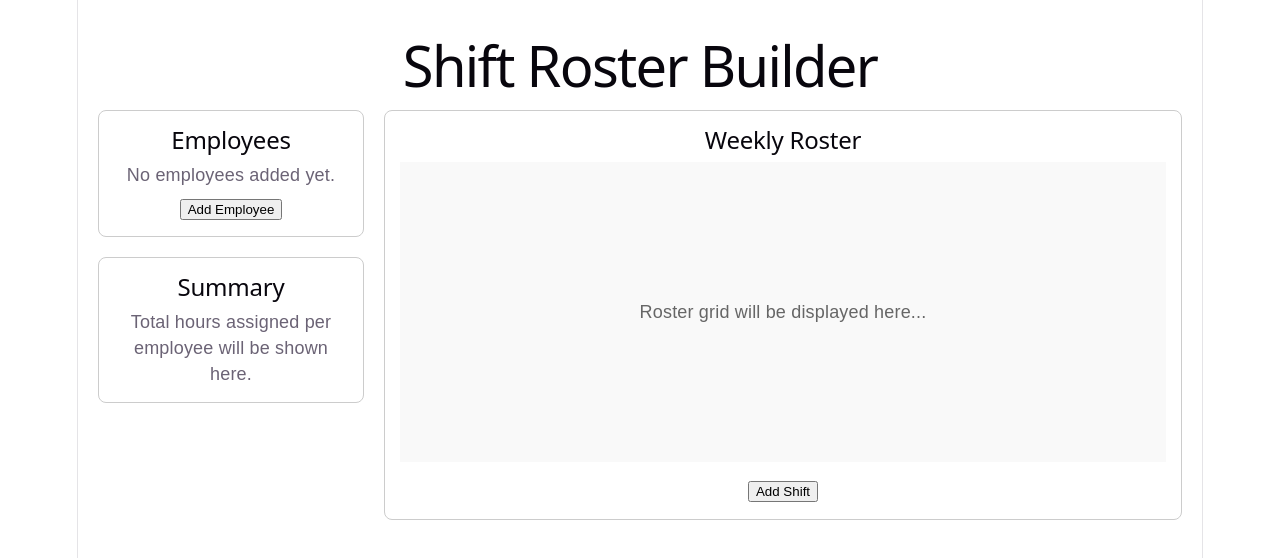
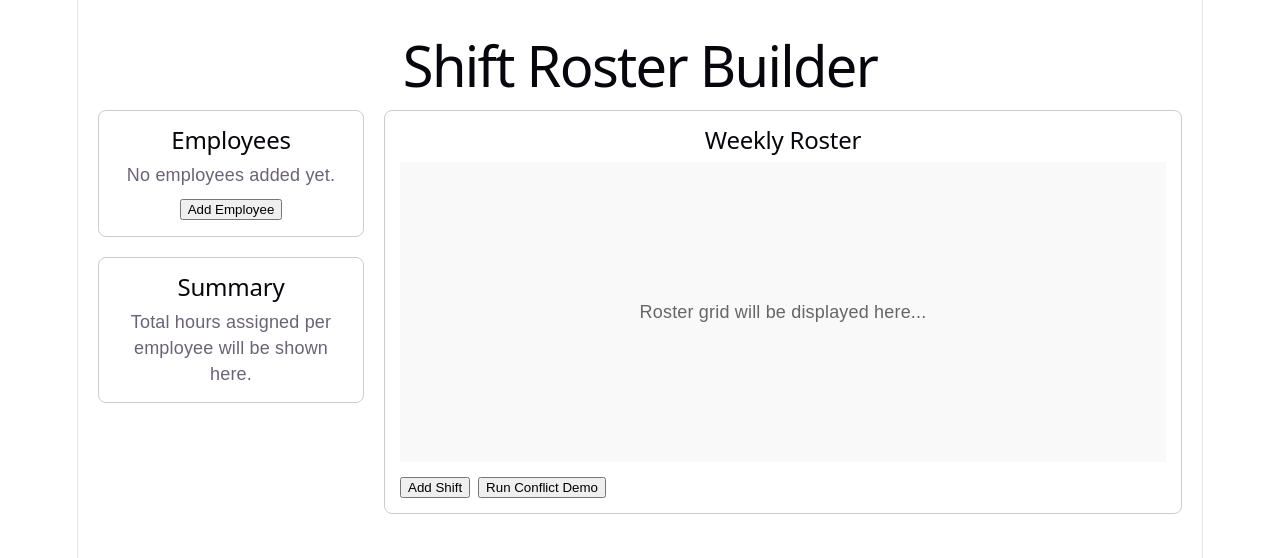
Before and after one commit to KL838/Shift-Roster-Builder, a React (Vite) app: page / in a window 1280 px wide. Shown: the top 558 px of the page. Built offline with nearby package versions, Linux system fonts and the light colour scheme.

Commit message:
Add conflict detection logic function

```diff
--- a/src/App.tsx
+++ b/src/App.tsx
@@ -1,5 +1,6 @@
 import React, { useState } from 'react';
 import type { Employee, Shift } from './types';
+import { detectConflicts } from './utils/conflicts';
 import './App.css';
 
 function App() {
@@ -40,7 +41,26 @@ function App() {
           <div className="grid-container" style={{ minHeight: '300px', backgroundColor: '#f9f9f9', display: 'flex', alignItems: 'center', justifyContent: 'center', marginBottom: '15px' }}>
             <p style={{ color: '#666' }}>Roster grid will be displayed here...</p>
           </div>
-          <button>Add Shift</button>
+          <div style={{ display: 'flex', gap: 8 }}>
+            <button>Add Shift</button>
+            <button onClick={() => {
+              const sampleShifts: Shift[] = [
+                { id: 's1', employeeId: 'e1', role: 'Cashier', day: 'Monday', startTime: '09:00', endTime: '13:00' },
+                { id: 's2', employeeId: 'e1', role: 'Cashier', day: 'Monday', startTime: '12:00', endTime: '16:00' },
+                { id: 's3', employeeId: 'e1', role: 'Cashier', day: 'Tuesday', startTime: '09:00', endTime: '17:00' },
+                { id: 's4', employeeId: 'e1', role: 'Cashier', day: 'Wednesday', startTime: '09:00', endTime: '17:00' },
+                { id: 's5', employeeId: 'e1', role: 'Cashier', day: 'Thursday', startTime: '09:00', endTime: '17:00' },
+                { id: 's6', employeeId: 'e1', role: 'Cashier', day: 'Friday', startTime: '09:00', endTime: '17:00' },
+                { id: 's7', employeeId: 'e1', role: 'Cashier', day: 'Saturday', startTime: '09:00', endTime: '17:00' },
+                { id: 's8', employeeId: 'e2', role: 'Cook', day: 'Monday', startTime: '08:00', endTime: '12:00' },
+              ];
+              const conflicts = detectConflicts(sampleShifts);
+              // log to browser console (open DevTools to inspect)
+              // eslint-disable-next-line no-console
+              console.log('Demo conflicts', conflicts);
+              alert(`Found ${conflicts.length} conflict(s) — see console for details.`);
+            }}>Run Conflict Demo</button>
+          </div>
         </section>
       </main>
     </div>
--- /dev/null
+++ b/src/utils/conflicts.ts
@@ -0,0 +1,113 @@
+import type { Shift, Conflict } from '../types';
+
+const DAY_ORDER = ['Monday','Tuesday','Wednesday','Thursday','Friday','Saturday','Sunday'] as const;
+
+function timeToMinutes(time: string): number {
+  const [h = '0', m = '0'] = time.split(':');
+  const hh = Number(h);
+  const mm = Number(m);
+  return hh * 60 + mm;
+}
+
+function shiftsOverlap(a: Shift, b: Shift): boolean {
+  if (a.day !== b.day) return false;
+  const aStart = timeToMinutes(a.startTime);
+  const aEnd = timeToMinutes(a.endTime);
+  const bStart = timeToMinutes(b.startTime);
+  const bEnd = timeToMinutes(b.endTime);
+  return aStart < bEnd && bStart < aEnd;
+}
+
+export function detectOverlappingShifts(shifts: Shift[]): Conflict[] {
+  const conflicts: Conflict[] = [];
+  let counter = 1;
+
+  // Group shifts by employee
+  const byEmp = new Map<string, Shift[]>();
+  for (const s of shifts) {
+    const arr = byEmp.get(s.employeeId) ?? [];
+    arr.push(s);
+    byEmp.set(s.employeeId, arr);
+  }
+
+  for (const [employeeId, arr] of byEmp.entries()) {
+    // check all pairs for overlapping on the same day
+    for (let i = 0; i < arr.length; i++) {
+      for (let j = i + 1; j < arr.length; j++) {
+        if (arr[i].day !== arr[j].day) continue;
+        if (shiftsOverlap(arr[i], arr[j])) {
+          conflicts.push({
+            id: `conf-overlap-${Date.now()}-${counter++}`,
+            employeeId,
+            type: 'OVERLAPPING_SHIFTS',
+            message: `Employee ${employeeId} has overlapping shifts on ${arr[i].day}: ${arr[i].startTime}-${arr[i].endTime} and ${arr[j].startTime}-${arr[j].endTime}`,
+            shiftIds: [arr[i].id, arr[j].id],
+          });
+        }
+      }
+    }
+  }
+
+  return conflicts;
+}
+
+function dayIndex(day: string): number {
+  return DAY_ORDER.indexOf(day as (typeof DAY_ORDER)[number]);
+}
+
+export function detectTooManyConsecutiveDays(shifts: Shift[], maxConsecutive = 5): Conflict[] {
+  const conflicts: Conflict[] = [];
+  let counter = 1;
+
+  const byEmp = new Map<string, Set<number>>();
+  const shiftsByEmp = new Map<string, Shift[]>();
+
+  for (const s of shifts) {
+    const set = byEmp.get(s.employeeId) ?? new Set<number>();
+    set.add(dayIndex(s.day));
+    byEmp.set(s.employeeId, set);
+
+    const list = shiftsByEmp.get(s.employeeId) ?? [];
+    list.push(s);
+    shiftsByEmp.set(s.employeeId, list);
+  }
+
+  for (const [employeeId, daySet] of byEmp.entries()) {
+    const indices = Array.from(daySet).filter(i => i >= 0).sort((a, b) => a - b);
+    if (indices.length === 0) continue;
+
+    // compute longest consecutive streak
+    let longest = 1;
+    let current = 1;
+    for (let i = 1; i < indices.length; i++) {
+      if (indices[i] === indices[i - 1] + 1) {
+        current += 1;
+      } else {
+        if (current > longest) longest = current;
+        current = 1;
+      }
+    }
+    if (current > longest) longest = current;
+
+    if (longest > maxConsecutive) {
+      // collect related shift ids for the employee
+      const empShifts = shiftsByEmp.get(employeeId) ?? [];
+      const shiftIds = empShifts.map(s => s.id);
+      conflicts.push({
+        id: `conf-consec-${Date.now()}-${counter++}`,
+        employeeId,
+        type: 'TOO_MANY_CONSECUTIVE_DAYS',
+        message: `Employee ${employeeId} is scheduled for ${longest} consecutive days (limit ${maxConsecutive}).`,
+        shiftIds,
+      });
+    }
+  }
+
+  return conflicts;
+}
+
+export function detectConflicts(shifts: Shift[], maxConsecutive = 5): Conflict[] {
+  const a = detectOverlappingShifts(shifts);
+  const b = detectTooManyConsecutiveDays(shifts, maxConsecutive);
+  return [...a, ...b];
+}
```
Also changed, not shown: 1 other file (tests, documents, lock files or other folders).
